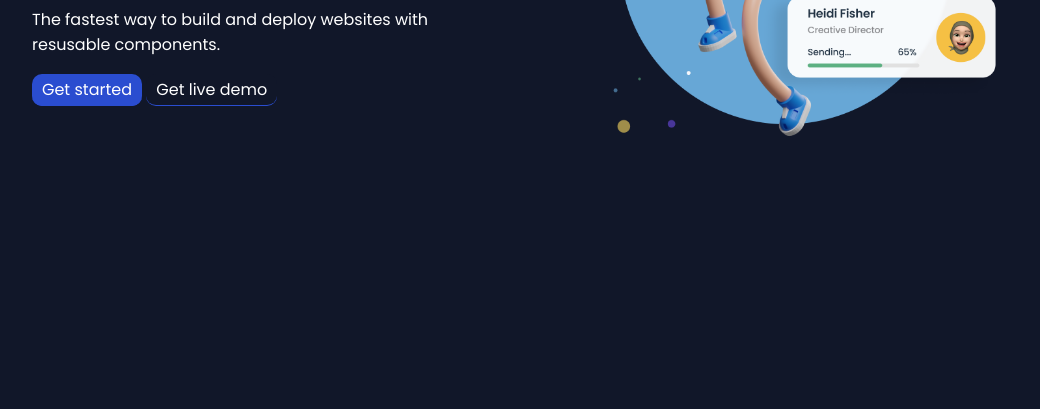
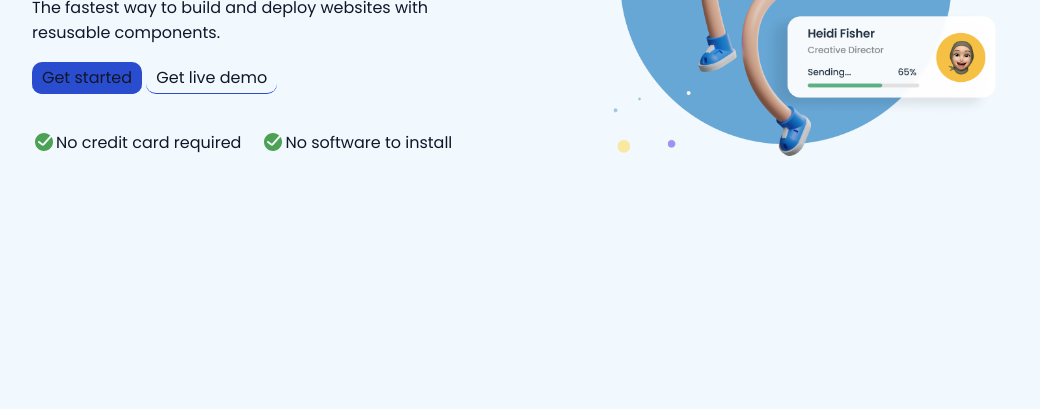
Before and after one commit to OrlandoTellez/desafio-simpleHomepage, a plain HTML site: page index.html in a window 1280 px wide. Shown: the part 391-800 px from the top of the page, without its empty margins (116-1156 px from the left). Drawn offline with Linux system fonts and the light colour scheme.

Commit message:
add: proyecto casi terminado

```diff
--- a/index.html
+++ b/index.html
@@ -73,6 +73,14 @@
                         <a href="#">Get started</a>
                         <a href="#">Get live demo</a>
                     </div>
+                    <div class="list-container">
+                        <p><svg width="24" height="24" viewBox="0 0 24 24" fill="none" xmlns="http://www.w3.org/2000/svg">
+                            <path fill-rule="evenodd" clip-rule="evenodd" d="M12 21C16.9706 21 21 16.9706 21 12C21 10.1666 20.4518 8.46124 19.5103 7.03891L12.355 14.9893C11.6624 15.7589 10.4968 15.8726 9.66844 15.2513L6.4 12.8C5.95817 12.4686 5.86863 11.8418 6.2 11.4C6.53137 10.9582 7.15817 10.8686 7.6 11.2L10.8684 13.6513L18.214 5.48955C16.5986 3.94717 14.4099 3 12 3C7.02944 3 3 7.02944 3 12C3 16.9706 7.02944 21 12 21Z" fill="#4CA154"/>
+                            </svg> No credit card required</p>
+                        <p><svg width="24" height="24" viewBox="0 0 24 24" fill="none" xmlns="http://www.w3.org/2000/svg">
+                            <path fill-rule="evenodd" clip-rule="evenodd" d="M12 21C16.9706 21 21 16.9706 21 12C21 10.1666 20.4518 8.46124 19.5103 7.03891L12.355 14.9893C11.6624 15.7589 10.4968 15.8726 9.66844 15.2513L6.4 12.8C5.95817 12.4686 5.86863 11.8418 6.2 11.4C6.53137 10.9582 7.15817 10.8686 7.6 11.2L10.8684 13.6513L18.214 5.48955C16.5986 3.94717 14.4099 3 12 3C7.02944 3 3 7.02944 3 12C3 16.9706 7.02944 21 12 21Z" fill="#4CA154"/>
+                            </svg> No software to install</p>
+                    </div>
                 </article>
             </section>
         </main>
--- a/style.css
+++ b/style.css
@@ -1,10 +1,10 @@
 @import url('https://fonts.googleapis.com/css2?family=Poppins:ital,wght@0,100;0,200;0,300;0,400;0,500;0,600;0,700;0,800;0,900;1,100;1,200;1,300;1,400;1,500;1,600;1,700;1,800;1,900&display=swap');
 
 :root{
-    --bg-dark: #111729;
-    --color-dark: #FFFFFF;
-    --bg-light: #F2F9FE;
-    --color-light: #111729;
+    --bg-light: #111729;
+    --color-light: #FFFFFF;
+    --bg-dark: #F2F9FE;
+    --color-dark: #111729;
 }
 
 *{
@@ -150,11 +150,23 @@ main{
     padding: 4px 10px;
     border-radius: 10px;
     border-bottom: 1px solid #2A4DD0;
+    color: #111729;
 }
 
 .info-section .boton-container a:nth-child(1){
     color: var(--color-dark);
     background-color: #2A4DD0;
+}
+
+.list-container{
+    display: flex;
+    gap: 20px;
+    margin-top: 20px;
+}
+
+.list-container p{
+    display: flex;
+    align-items: center;
 }
 
 
@@ -247,7 +259,7 @@ main{
         display: grid;
         grid-template-columns: 1fr 1fr;
         grid-template-rows: auto auto;
-        margin-top: 60px;
+        margin-top: 80px;
     }
 
     .item1 {
```
